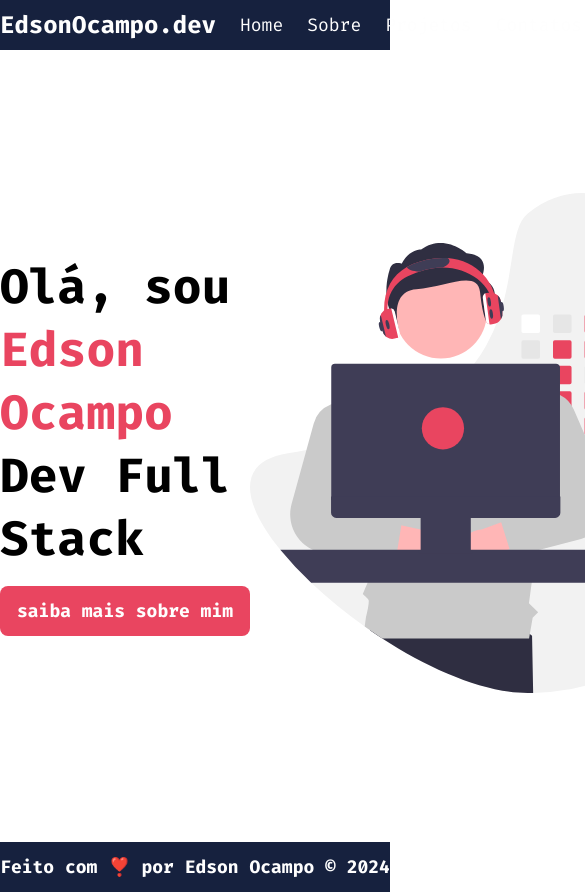
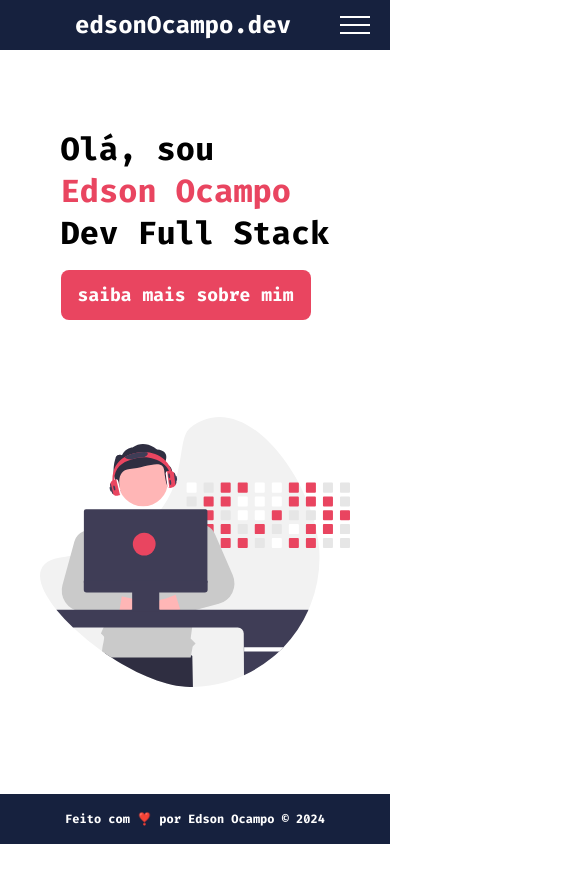
Before and after one commit to edreact/portfolio, a React (Vite) app: page / in a window 390 px wide. Shown: the top 892 px of the page, 585 px wide, since content can reach past the window. After the commit the page ends 844 px from the top, so only its background shows below. Built offline with nearby package versions, Linux system fonts and the light colour scheme.

Commit message:
Adicionei responsividade e menu sandwich

```diff
--- a/src/components/Container/Container.module.css
+++ b/src/components/Container/Container.module.css
@@ -6,7 +6,6 @@
     flex-direction: column;
     align-items: center;
 
-    padding-block: 1rem;
+    padding-block: 30px; /* era 1rem; */
     gap: 1rem;
-
 }
--- a/src/components/Footer/Footer.module.css
+++ b/src/components/Footer/Footer.module.css
@@ -4,9 +4,28 @@
     background-color: var(--primary);
     color: var(--white);
     font-weight: bold;
-    font-size: 1.125rem;
+    font-size: 1.125rem; /* 18px */
 
     display: flex;
     align-items: center;
     justify-content: center;
+    /* aula 11 extra 01 */
+    position: fixed;
+    bottom: 0;
 }
+
+/* responsividade */
+
+/* tablet */
+@media (max-width: 768px) {
+    .footer {
+        font-size: 1rem; /* 16px */
+    }
+}
+
+/* mobile m */
+@media (max-width: 480px) {
+    .footer {
+        font-size: 0.75rem; /* 12px */
+    }
+}
--- a/src/components/Header/Header.module.css
+++ b/src/components/Header/Header.module.css
@@ -1,26 +1,76 @@
-.header{
+.header {
     width: 100%;
     height: 50px;
     background-color: var(--primary);
-    color: #fff;
+    color: var(--white);
 
     display: flex;
     align-items: center;
     justify-content: space-around;
+    /* aula 11 extra 01 */
+    position: fixed;
+    top: 0;
 }
 
-.header span{
+.header span {
     font-size: 1.5rem; /* 24px -> 16px = 1rem */
     font-weight: bold;
-
 }
 
 .header a {
     text-decoration: none;
     color: var(--white);
     padding-right: 1.5rem;
-    font-size: 1.125rem;
+    font-size: 1.125rem; /* 18px */
 }
+
 .header a:hover {
     color: var(--red);
 }
+
+/* menu sandwich */
+@media (max-width: 768px) {
+
+    .menuButton {
+        width: 30px;
+        height: 30px;
+        position: absolute;
+        right: 20px;
+        cursor: pointer;
+        display: flex;
+        flex-direction: column;
+        align-items: center;
+        justify-content: space-evenly;
+    }
+
+    .linha {
+        display: block;
+        width: 100%;
+        height: 2px;
+        background-color: white;
+    }
+
+    .menuSandwich {
+        display: none;
+    }
+
+    .show {
+        display: flex;
+        width: 50%;
+        height: auto;
+        position: absolute;
+        top: 50px;
+        right: 0;
+        background-color: var(--primary);
+        flex-direction: column;
+        padding: 20px;
+        gap: 1rem;
+    }
+
+}
+
+@media (max-width: 480px) {
+    .show {
+        width: 100%;
+    }
+}
--- a/src/components/Header/index.jsx
+++ b/src/components/Header/index.jsx
@@ -1,20 +1,38 @@
-import { Link } from "react-router-dom";
-import styles from "./Header.module.css";
+import { Link } from 'react-router-dom'
+import styles from './Header.module.css'
+import { useState } from 'react'
 
 function Header() {
+
+  const [ showMenu, setShowMenu ] = useState(false)
+  const toggleMenu = () => {
+    setShowMenu(!showMenu)
+  }
+
   return (
     <header className={styles.header}>
       <Link to="/">
-          <span>EdsonOcampo.dev</span>
+        <span>edsonOcampo.dev</span>
       </Link>
-      <nav>
+      <nav
+        className={`${styles.menuSandwich} ${ showMenu ? styles.show : '' }`}
+        onClick={toggleMenu}
+      >
         <Link to="/">Home</Link>
         <Link to="/sobre">Sobre</Link>
         <Link to="/projetos">Projetos</Link>
         <Link to="/contatos">Contatos</Link>
       </nav>
+      <div
+        className={styles.menuButton}
+        onClick={toggleMenu}
+      >
+        <span className={styles.linha}></span>
+        <span className={styles.linha}></span>
+        <span className={styles.linha}></span>
+      </div>
     </header>
-  );
+  )
 }
 
-export default Header;
+export default Header
--- a/src/pages/Contatos/Contatos.module.css
+++ b/src/pages/Contatos/Contatos.module.css
@@ -1,5 +1,6 @@
+
 .contatos {
-    width: 90%;
+    width: 100%;
     height: 85vh;
     display: flex;
     flex-direction: column;
@@ -13,10 +14,25 @@
     display: flex;
     align-items: center;
     justify-content: space-evenly;
-    padding-block: 1rem;
+    padding-block: 1.5rem;
 }
 
 .icone {
     font-size: 3rem;
     color: var(--red);
 }
+
+/* responsividade extra 02 */
+/* tablet */
+@media (max-width: 768px) {
+    .contatos {
+        text-align: center;
+        padding-inline: 20px;
+    }
+}
+
+@media (max-width: 480px) {
+    .icones {
+        gap: 0.5rem;
+    }
+}
--- a/src/pages/Home/Home.module.css
+++ b/src/pages/Home/Home.module.css
@@ -1,21 +1,20 @@
+
 /* css da page Home */
-
 .home {
     width: 100%;
     min-height: 90vh;
 
     display: flex;
     align-items: center;
-    justify-content: space-around;
+    justify-content: space-evenly; /* space-around */
   }
 
   .home img {
     height: 500px;
-
   }
 
   .home p {
-    font-size: 3rem;
+    font-size: 3rem; /* 48px */
     font-weight: bold;
     margin-bottom: 1rem;
   }
@@ -38,7 +37,7 @@
     text-decoration: none;
   }
 
-.btn_red{
+  .btn_red {
     background-color: var(--red);
     color: var(--white);
   }
@@ -46,3 +45,21 @@
   .btn_red:hover {
     background-color: var(--primary);
   }
+
+/* aula 11 extra 01 responsividade */
+@media (max-width: 768px) {
+  .home {
+      flex-direction: column;
+  }
+}
+
+@media (max-width: 480px) {
+  .home p {
+      font-size: 2rem;
+  }
+  .home img {
+      max-width: 100%;
+      height: auto;
+      padding-inline: 2.5rem;
+  }
+}
--- a/src/pages/Page404/Page404.module.css
+++ b/src/pages/Page404/Page404.module.css
@@ -1,17 +1,45 @@
+
+/* responsividade extra 02 */
+.page404 {
+    width: 100%;
+    height: 85vh;
+    display: flex;
+    flex-direction: column;
+    align-items: center;
+    justify-content: center;
+    border: 1px solid red;
+}
+
 .titulo2 {
     padding-top: 2rem;
+    text-align: center; /* extra 02 */
 }
+
 .textos {
     display: flex;
     align-items: center;
     justify-content: center;
     flex-direction: column;
 }
+
 .texto_grande, .texto_vermelho {
     font-size: 300px;
     color: var(--red);
     font-weight: bold;
 }
-.texto_vermelho{
+
+.texto_vermelho {
     font-size: 1.5rem;
 }
+
+/* responsividade */
+
+/* tablet */
+@media (max-width: 768px) {
+    .texto_grande {
+        font-size: 150px;
+    }
+    .texto_vermelho {
+        font-size: 1rem;
+    }
+}
--- a/src/pages/Page404/index.jsx
+++ b/src/pages/Page404/index.jsx
@@ -1,17 +1,15 @@
-import styles from "./Page404.module.css";
+import styles from './Page404.module.css'
 
 function Page404() {
-  return (
-    <>
-      <h2 className={styles.titulo2}>Algo de errado não está certo!</h2>
-      <div className={styles.textos}>
-        <span className={styles.texto_grande}>404</span> <br />
-        <strong className={styles.texto_vermelho}>
-          Página Não Localizada!
-        </strong>
-      </div>
-    </>
-  );
+    return (
+        <section className={styles.page404}>
+            <h2 className={styles.titulo2}>Algo de errado não está certo!</h2>
+            <div className={styles.textos}>
+                <span className={styles.texto_grande}>404</span> <br />
+                <strong className={styles.texto_vermelho}>Página Não Localizada!</strong>
+            </div>
+        </section>
+    )
 }
 
-export default Page404;
+export default Page404
--- a/src/pages/Projetos/Projetos.module.css
+++ b/src/pages/Projetos/Projetos.module.css
@@ -1,3 +1,7 @@
+.projetos {
+    padding-block: 2.5rem; /* aula 11 extra 01 */
+}
+
 .projetos h2 {
     text-align: center;
 }
--- a/src/pages/Sobre/Sobre.module.css
+++ b/src/pages/Sobre/Sobre.module.css
@@ -47,3 +47,27 @@
 .icones img {
     height: 50px;
 }
+
+/* responsividade extra 02 */
+/* tablet */
+@media (max-width: 768px) {
+    .bio {
+        flex-direction: column;
+        padding-inline: 20px;
+        gap: 1rem;
+        padding-block: 40px;
+    }
+    .bio img {
+        max-width: 50%;
+    }
+}
+
+/* mobile m */
+@media (max-width: 480px) {
+    .icones {
+        gap: 0.5rem;
+    }
+    .icones img {
+        height: 40px;
+    }
+}
```
Lines whose indentation alone changed are shown as unchanged.
